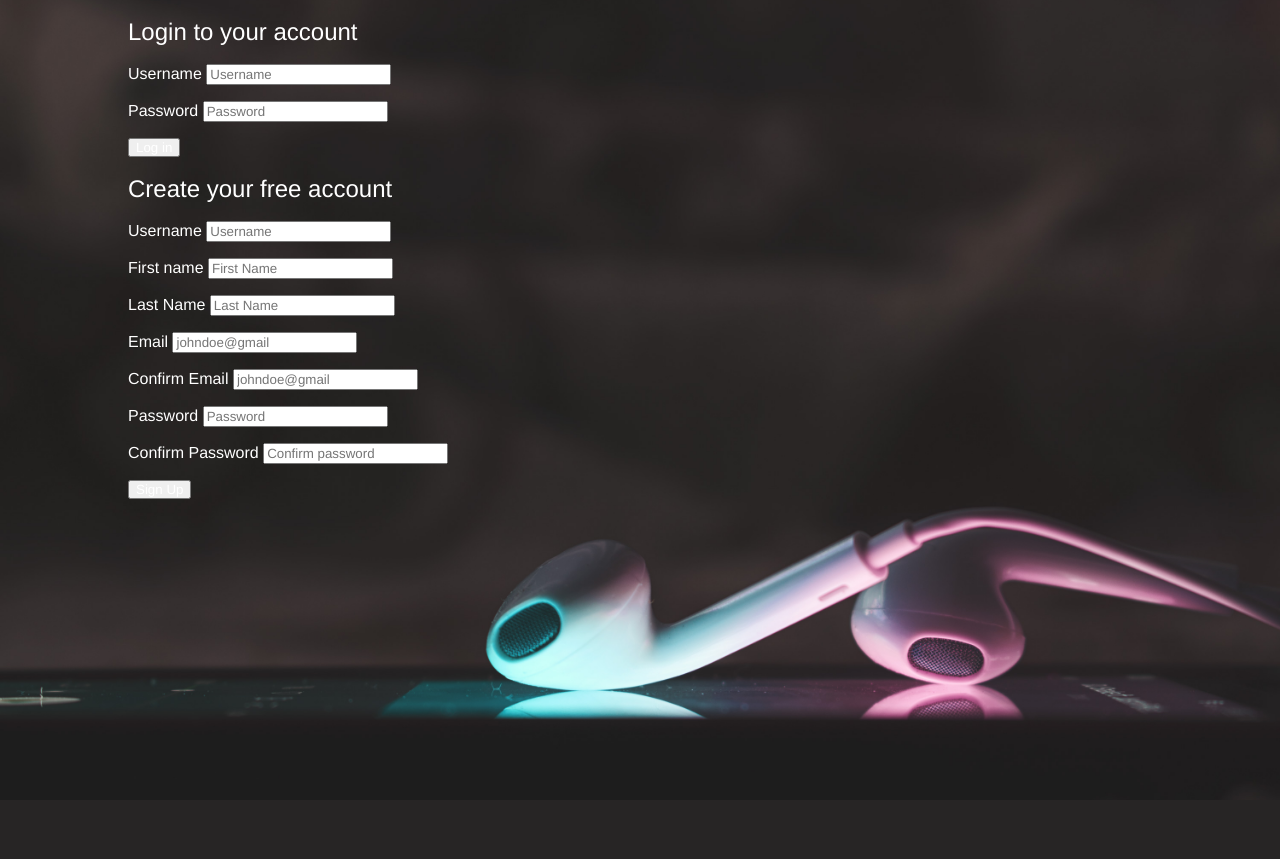
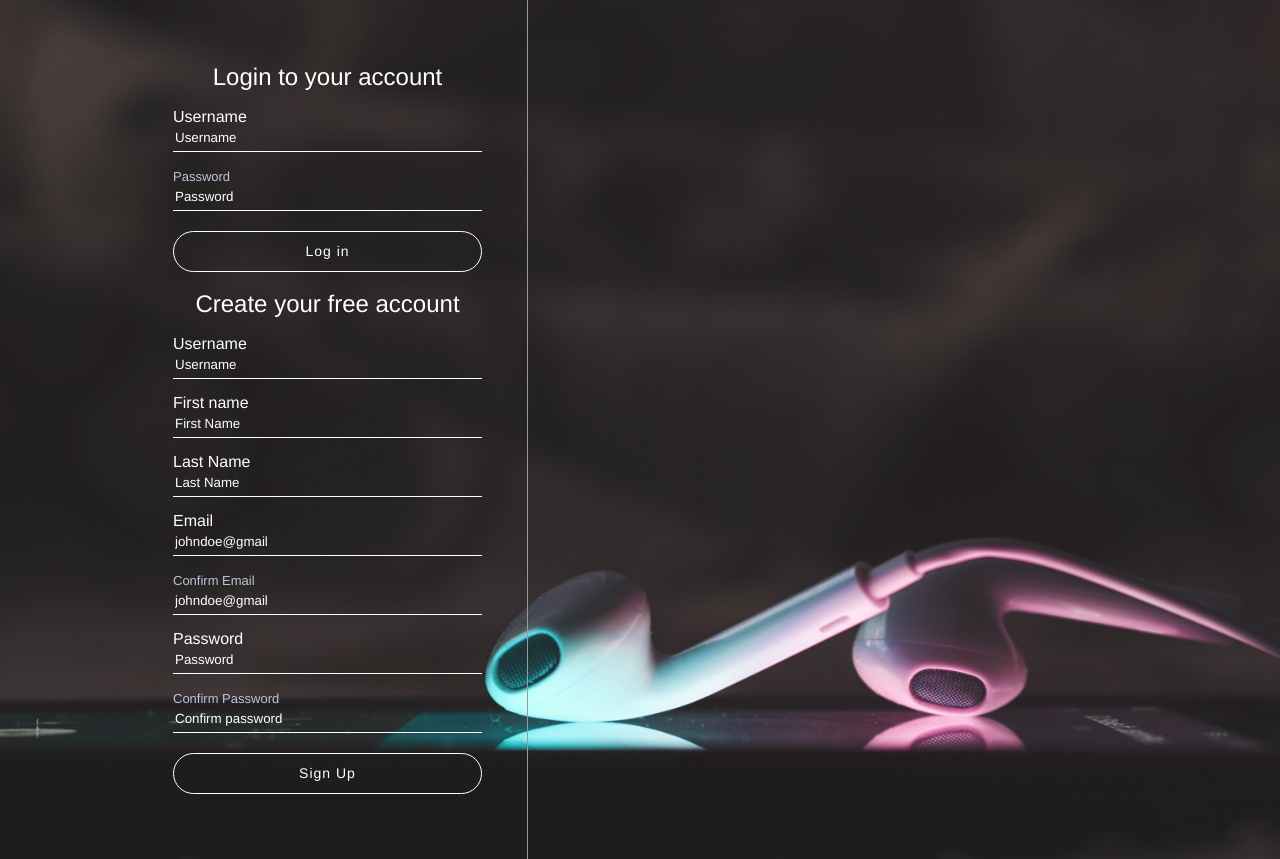
Before and after one commit to johntaestroud/stroudify, a PHP site: page /register.php in a window 1280 px wide. Before the commit the page ends 720 px from the top, so only its background shows below. Run offline with PHP 8.4, Linux system fonts and the light colour scheme.

Commit message:
adding style/creating button

```diff
--- a/assets/css/register.css
+++ b/assets/css/register.css
@@ -17,10 +17,10 @@ body {
 
 #loginContainer * {
 	color: #fff;
-	font-family: "Helvetica Neue", "helvetica", "Arial", sans-serif;
+	font-family: "Helvetica Neue", "Helvetica", "Arial", sans-serif;
 	font-weight: normal;
 	line-height: 1em;
-	box-sizing:border-box;
+	box-sizing: border-box;
 }
 
 #loginContainer {
@@ -29,3 +29,68 @@ body {
 	position: relative;
 	max-width: 1024px;
 }
+
+::-webkit-input-placeholder { /* WebKit, Blink, Edge */
+    color:    #fff;
+}
+:-moz-placeholder { /* Mozilla Firefox 4 to 18 */
+   color:    #fff;
+   opacity:  1;
+}
+::-moz-placeholder { /* Mozilla Firefox 19+ */
+   color:    #fff;
+   opacity:  1;
+}
+:-ms-input-placeholder { /* Internet Explorer 10-11 */
+   color:    #fff;
+}
+::-ms-input-placeholder { /* Microsoft Edge */
+   color:    #fff;
+}
+
+#inputContainer {
+    width: 400px;
+    padding: 45px;
+    float: left;
+    border-right: 1px solid #999;
+}
+
+#inputContainer h2 {
+	text-align: center;
+}
+
+#inputContainer input[type="text"],
+#inputContainer input[type="email"],
+#inputContainer input[type="password"] {
+	display: block;
+    background-color: transparent;
+    border: 0;
+    border-bottom: 1px solid #fff;
+    height: 27px;
+    line-height: 27px;
+    width: 100%;
+}
+
+#inputContainer label {
+	color: #bac7da;
+    font-size: 13px;
+    margin-top: 15px;
+}
+
+#inputContainer button {
+	background-color: transparent;
+    border: 1px solid #fff;
+    border-radius: 250px;
+    color: #fff;
+    display: block;
+    font-size: 14px;
+    letter-spacing: 1px;
+    margin: 20px auto;
+    height: 41px;
+    width: 100%;
+}
+
+
+#inputContainer button:hover {
+	cursor:pointer;
+}
```
